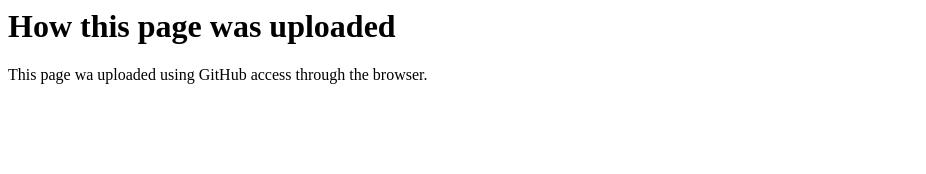
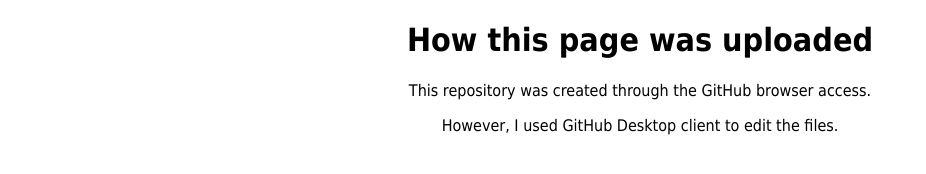
Before and after one commit to 801cucumber/tech-lab-exercise, a plain HTML site: page index.html in a window 1280 px wide. Shown: the whole page, without its empty margins (0-926 px from the left). Drawn offline with Linux system fonts and the light colour scheme.

Commit message:
New Edits

```diff
--- a/index.html
+++ b/index.html
@@ -1,2 +1,12 @@
-<h1>How this page was uploaded</h1>
-<p>This page wa uploaded using GitHub access through the browser.</p>
+<!DOCTYPE HTML>
+<html>
+	<head>
+		<title>Method Used to Upload Files</title>
+		<link rel="stylesheet" type="text/css" href="styles/main.css"/>
+	</head>
+	<body>
+		<h1>How this page was uploaded</h1>
+		<p>This repository was created through the GitHub browser access.</p>
+		<p>However, I used GitHub Desktop client to edit the files.</p>
+	</body>
+</html>
--- /dev/null
+++ b/styles/main.css
@@ -0,0 +1,3 @@
+body {
+	font-family: Tahoma, sans serif;
+	text-align: center;
```
